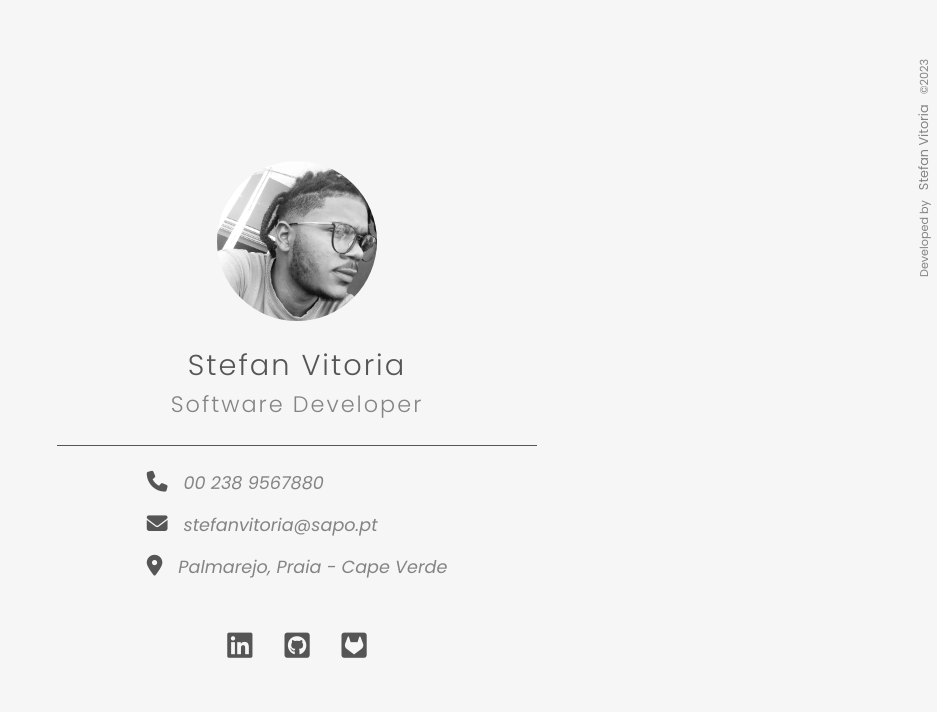
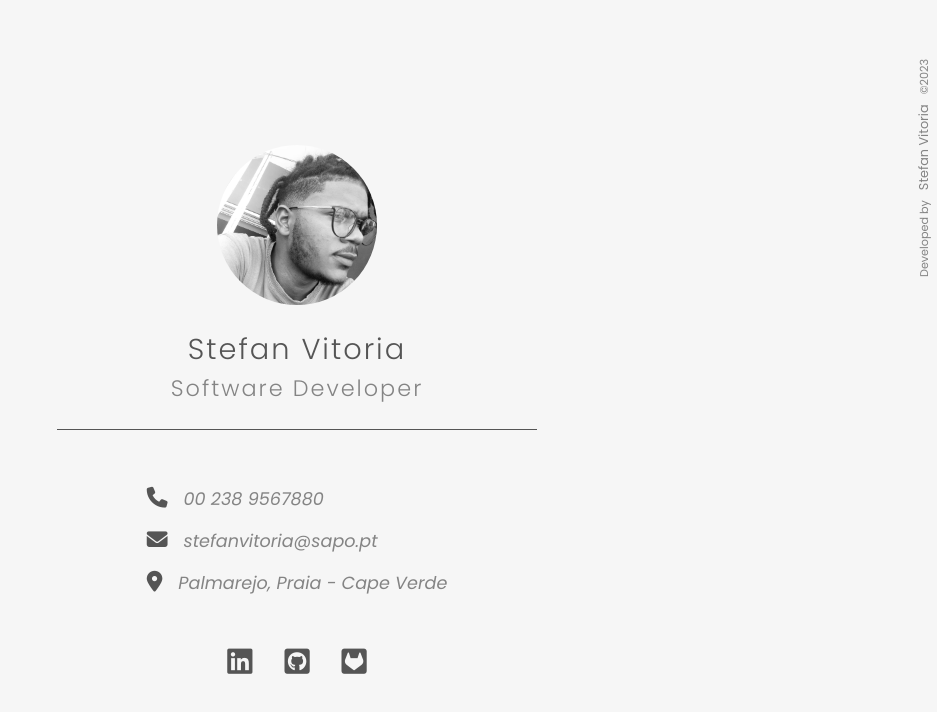
Before and after one commit to Steravy/contact-card, a plain HTML site: page index.html in a window 1280 px wide. Shown: the whole page, without its empty margins (343-1280 px from the left). Drawn offline with Linux system fonts and the light colour scheme.

```diff
--- a/style.css
+++ b/style.css
@@ -82,7 +82,7 @@
 }
 
 .contacts {
-    padding-bottom: 2rem
+    padding: 2rem 0;
 }
 
 .contacts-link-styles {
```
